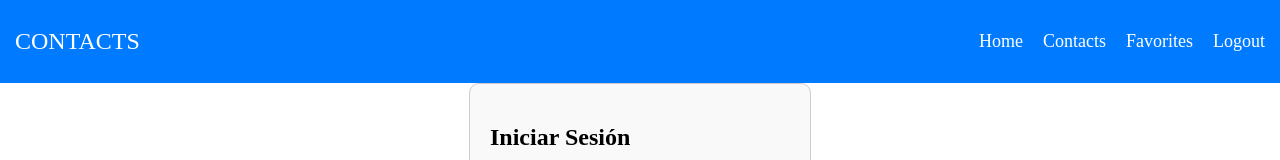
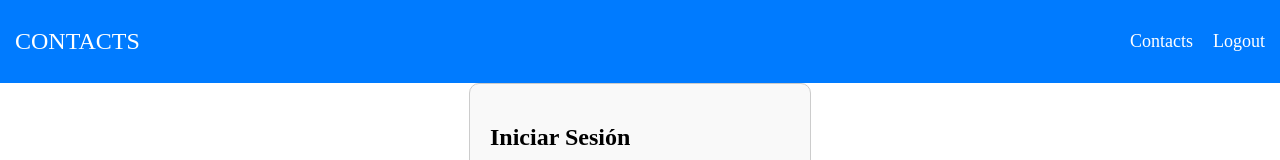
Before and after one commit to AdonaiMariani/FE-Contacts, an Angular app: page /login in a window 1280 px wide. Shown: the top 160 px of the page. Built offline with nearby package versions, Linux system fonts and the light colour scheme; sample sign-in values are in the browser's storage.

Commit message:
Eliminacion de Home y Favorito del NavBar

```diff
--- a/src/app/public/components/navbar/navbar.component.html
+++ b/src/app/public/components/navbar/navbar.component.html
@@ -1,12 +1,12 @@
 <nav class="navbar">
   <div class="navbar-container">
-    <a routerLink="/" class="navbar-brand">CONTACTS</a>
+    <a routerLink="/contacts" class="navbar-brand">CONTACTS</a>
     <ul class="navbar-links">
-      <li><a routerLink="/">Home</a></li>
+      <!-- <li><a routerLink="/">Home</a></li> -->
 
       <!-- Mostrar estas opciones solo si el usuario está autenticado -->
       <li *ngIf="isAuthenticated"><a routerLink="/contacts">Contacts</a></li>
-      <li *ngIf="isAuthenticated"><a routerLink="/favorites">Favorites</a></li>
+      <!-- <li *ngIf="isAuthenticated"><a routerLink="/favorites">Favorites</a></li> -->
       <!-- <li *ngIf="isAuthenticated"><a routerLink="/groups">Groups</a></li>
       <li *ngIf="isAuthenticated"><a routerLink="/settings">Settings</a></li> -->
 
```
